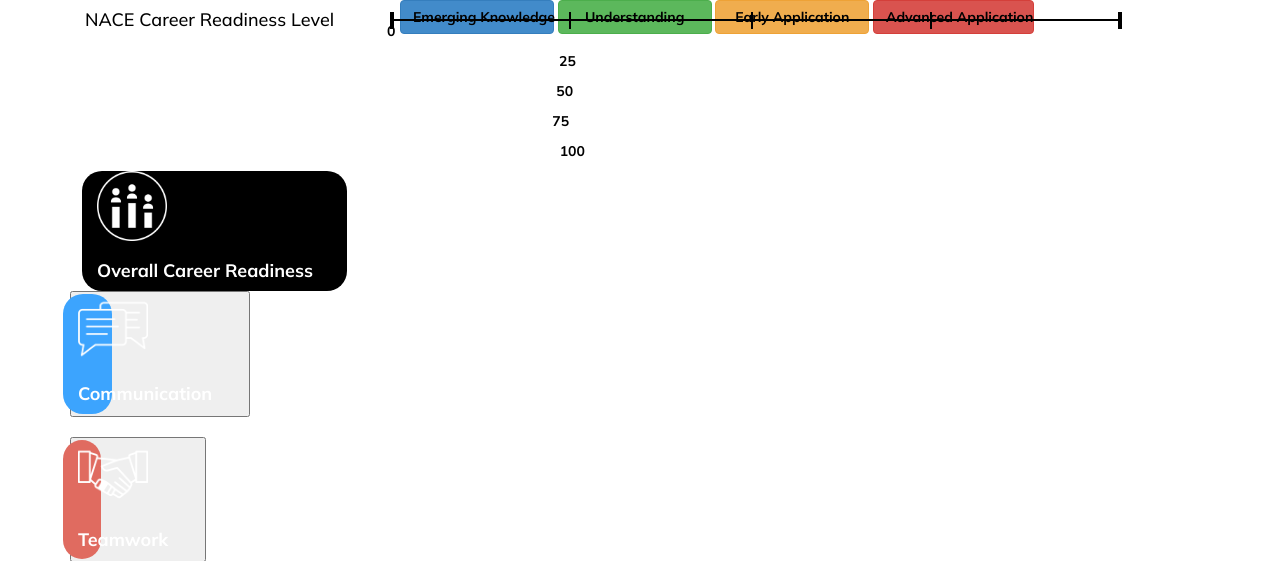
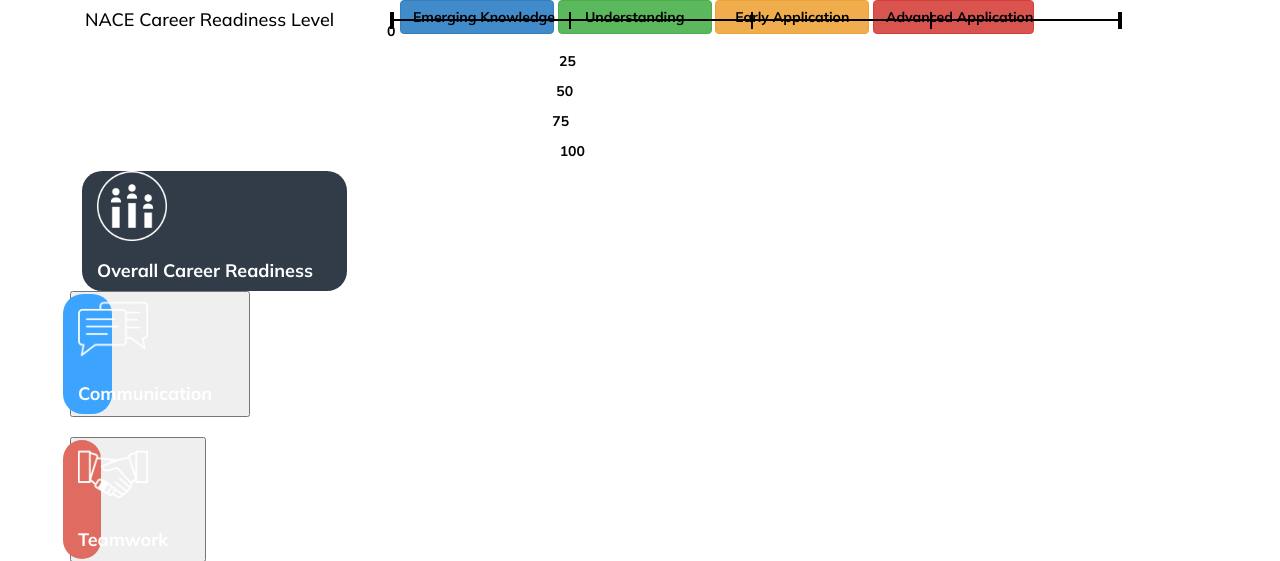
Before and after one commit to suyashjaju16/careerlaunch, a PHP site: page /student.php?id=1 in a window 1280 px wide. Shown: the part 388-949 px from the top of the page. Run offline with PHP 8.4, Linux system fonts and the light colour scheme; data that the repository does not hold is empty; some libraries are stand-ins or nearby versions.

Commit message:
Overall Card Color Change

```diff
--- a/student.php
+++ b/student.php
@@ -597,8 +597,8 @@ echo '<div class="row align-items-center p-0 w-100">
 
                                 ?>
                                 <div class="row align-items-center" style="padding-left: 12px;">
-                                    <div class="col-sm-3 d-flex p-3 mb-0 align-items-center card bg-dark align-content-center"
-                                        style="width:23.5%">
+                                    <div class="col-sm-3 d-flex p-3 mb-0 align-items-center card align-content-center"
+                                        style="width:23.5%;background-color:#323c48!important">
                                         <img class="img-fluid" src="./assets/images/ocr.png"
                                             style="height: 70px;width: 70px;margin: auto;">
                                         <h3 class="px-2 icon-text text-dark mb-0"
```
